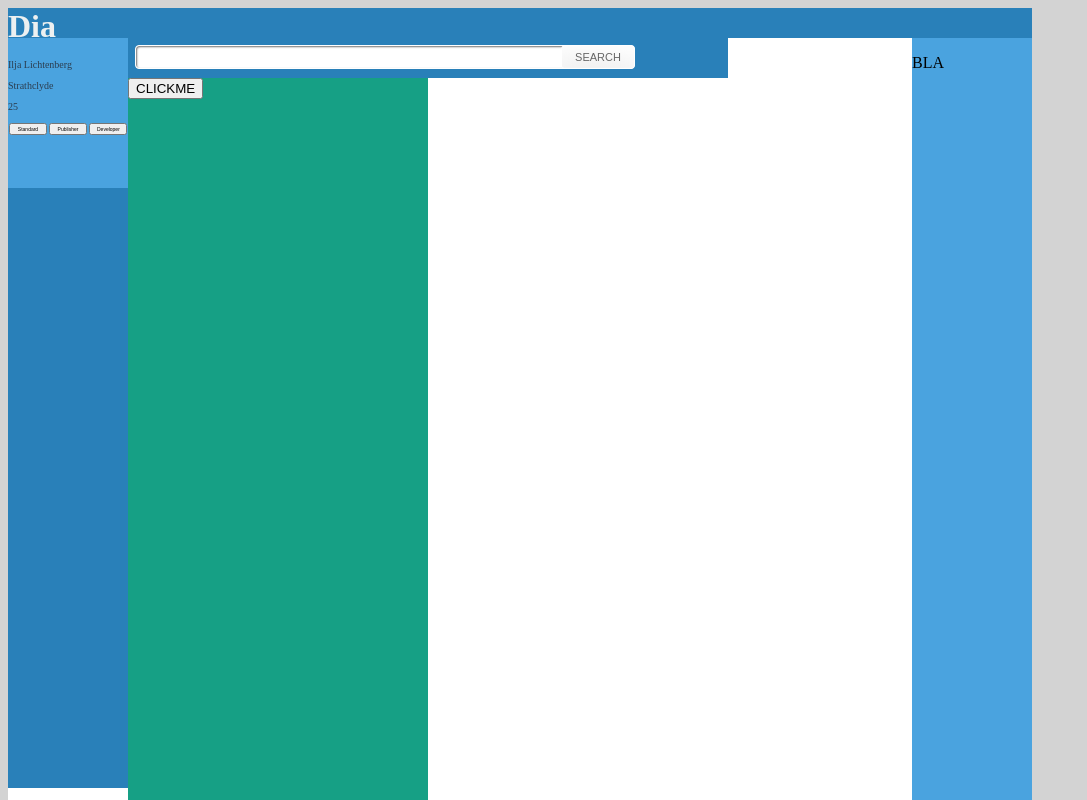
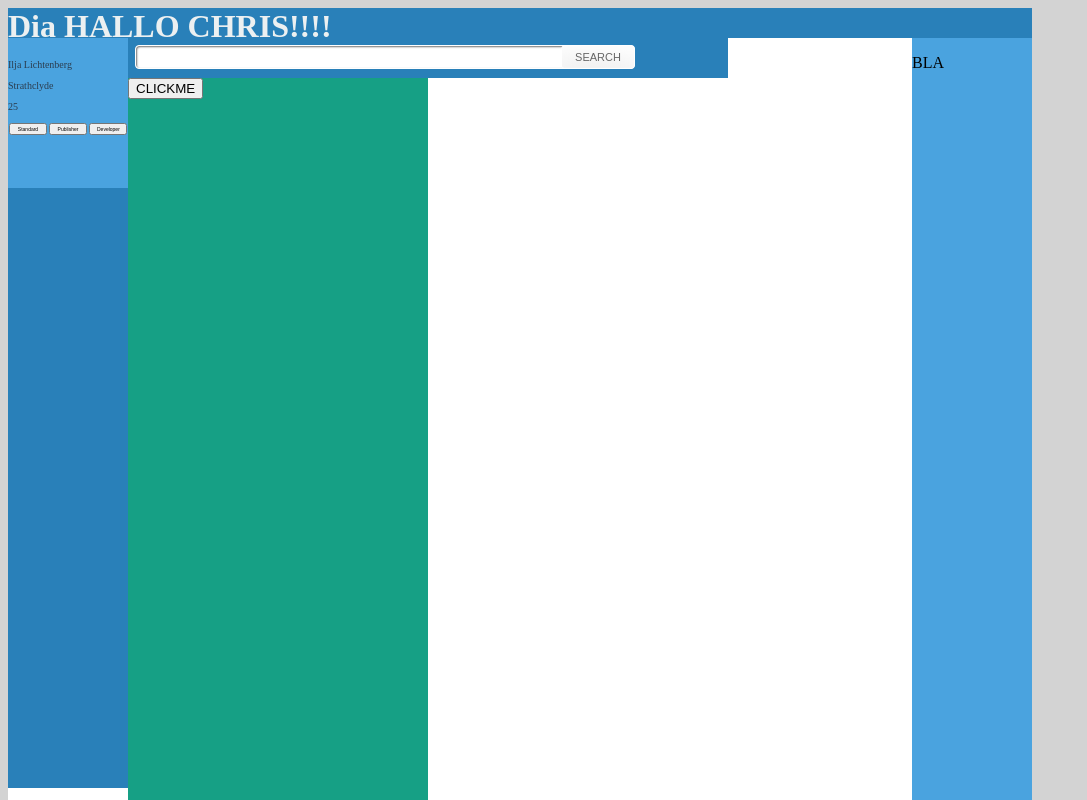
Before and after one commit to tazzzan/dia, a website: page app/index.html in a window 1280 px wide. Shown: the top 800 px of the page, without its empty margins (0-1087 px from the left). Drawn offline with nearby package versions, Linux system fonts and the light colour scheme.

Commit message:
klhjgkjhg

```diff
--- a/app/index.html
+++ b/app/index.html
@@ -19,7 +19,7 @@
 
         <!-- Here ui_header -->
         <div id="header">
-            <h1>Dia </h1>
+            <h1>Dia HALLO CHRIS!!!! </h1>
         </div>
 
 
```
